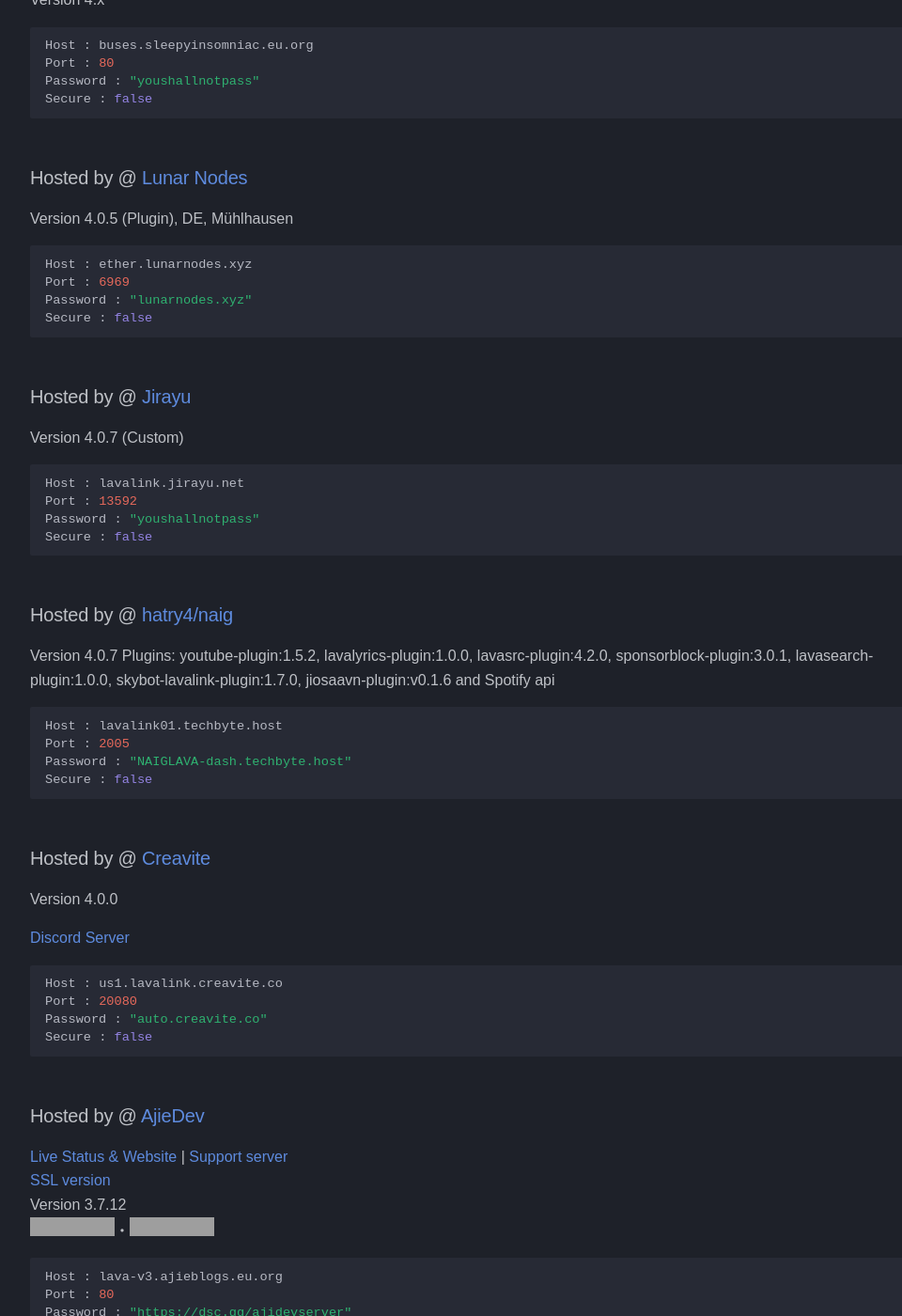
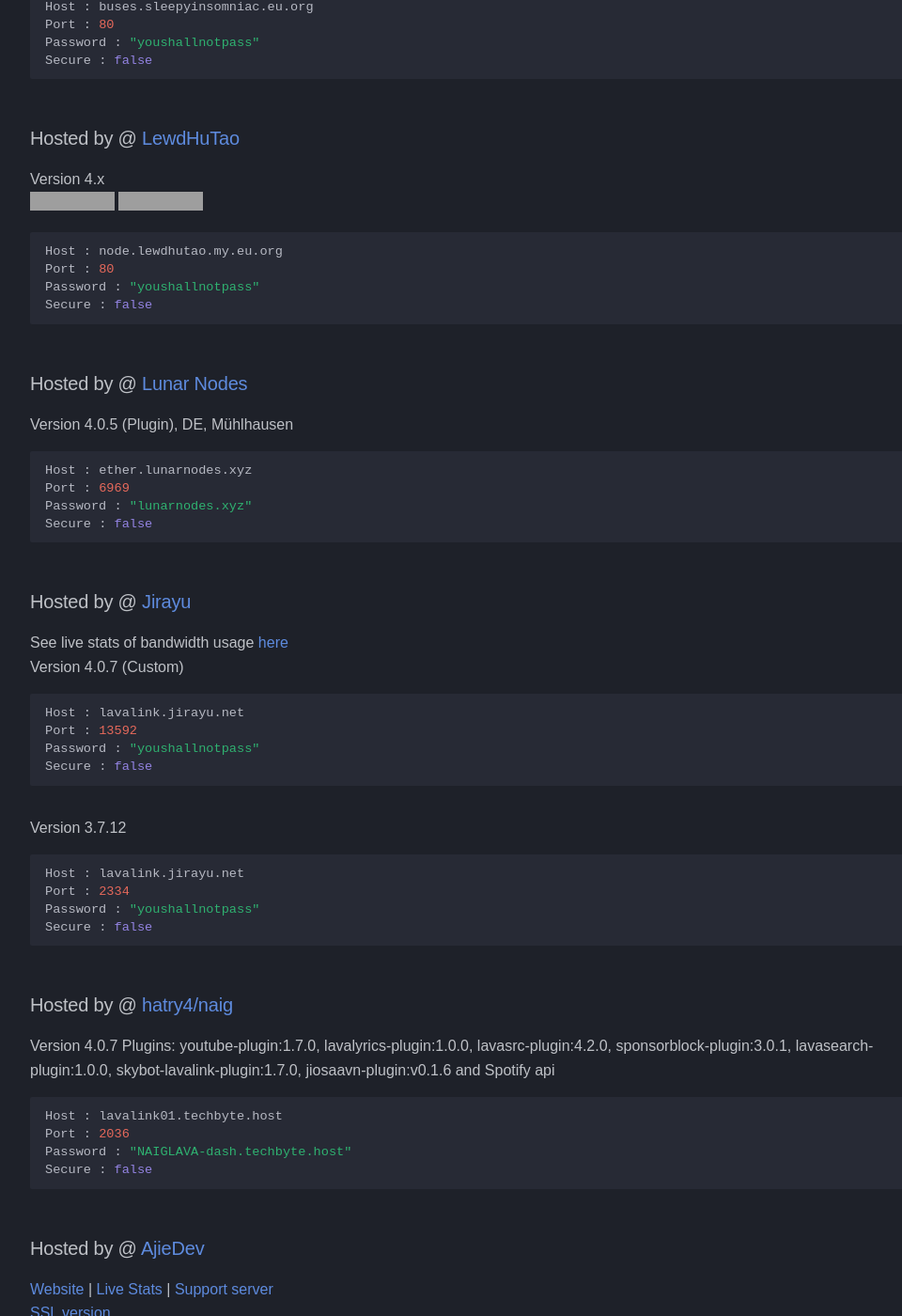
Before and after one commit to DarrenOfficial/lavalink-list, an MkDocs documentation site: the page built from docs/NoSSL/lavalink-without-ssl.md, in a window 1280 px wide and 1400 px high, scrolled down 964 px. Shown: the whole window at 94% size, without its empty margins (14-974 px from the left). Built offline with MkDocs 1.6.1 and Material for MkDocs 9.7.7, drawn with Linux system fonts in a browser that asks for light colours; some web fonts are replaced; comment, search, counter and statistics services are not loaded; a style sheet for code colours, icons or effects is not loaded; some of the changed text lies outside the part shown; grey boxes are pictures that could not be loaded.

Commit message:
Update lavalink-without-ssl.md

````diff
--- a/docs/NoSSL/lavalink-without-ssl.md
+++ b/docs/NoSSL/lavalink-without-ssl.md
@@ -42,16 +42,26 @@ Secure : false
 
 
 ### Hosted by @ [urfavteddybear](https://github.com/urfavteddybear/)
-Version 3.x
+Version 4.x
 ```bash
 Host : ll.sleepyinsomniac.eu.org
 Port : 80
 Password : "youshallnotpass"
 Secure : false
 ```
-Version 4.x
 ```bash
 Host : buses.sleepyinsomniac.eu.org
+Port : 80
+Password : "youshallnotpass"
+Secure : false
+```
+
+### Hosted by @ [LewdHuTao](https://github.com/lewdhutao)
+Version 4.x
+<br>
+![Node Status](https://lavalink.shittybot.xyz/api/v1/badge/status/3) ![Node Players](https://lavalink.shittybot.xyz/api/v1/badge/players/3)
+```bash
+Host : node.lewdhutao.my.eu.org
 Port : 80
 Password : "youshallnotpass"
 Secure : false
@@ -66,6 +76,7 @@ Password : "lunarnodes.xyz"
 Secure : false
 ```
 ### Hosted by @ [Jirayu](https://jirayu.net)
+See live stats of bandwidth usage [here](https://status.jirayu.net/report/uptime/a5b140d89f605d476a19732f80a70ff6/) <br />
 Version 4.0.7 (Custom)
 ```bash
 Host : lavalink.jirayu.net
@@ -74,31 +85,28 @@ Password : "youshallnotpass"
 Secure : false
 ```
 
+Version 3.7.12
+```bash
+Host : lavalink.jirayu.net
+Port : 2334
+Password : "youshallnotpass"
+Secure : false
+```
+
 ### Hosted by @ [hatry4/naig](https://hatry4.github.io/)
-Version 4.0.7 Plugins: youtube-plugin:1.5.2, lavalyrics-plugin:1.0.0, lavasrc-plugin:4.2.0, sponsorblock-plugin:3.0.1, lavasearch-plugin:1.0.0, skybot-lavalink-plugin:1.7.0, jiosaavn-plugin:v0.1.6 and Spotify api
+Version 4.0.7 Plugins: youtube-plugin:1.7.0, lavalyrics-plugin:1.0.0, lavasrc-plugin:4.2.0, sponsorblock-plugin:3.0.1, lavasearch-plugin:1.0.0, skybot-lavalink-plugin:1.7.0, jiosaavn-plugin:v0.1.6 and Spotify api
 ```bash
 Host : lavalink01.techbyte.host
-Port : 2005
+Port : 2036
 Password : "NAIGLAVA-dash.techbyte.host"
 Secure : false
 ```
 
-### Hosted by @ [Creavite](https://crvt.co/a/lavalink)
-Version 4.0.0
-
-[Discord Server](https://discord.gg/creavite)
-```bash
-Host : us1.lavalink.creavite.co
-Port : 20080
-Password : "auto.creavite.co"
-Secure : false
-```
-
 ### Hosted by @ [AjieDev](https://github.com/AjieDev)
-[Live Status & Website](https://lavalink.ajiedev.tech/) | [Support server](https://dsc.gg/ajidevserver) <br />
+[Website](https://lavalink.ajieblogs.eu.org/) | [Live Stats](https://lava-stat.ajieblogs.eu.org/) | [Support server](https://dsc.gg/ajidevserver) <br />
 [SSL version](https://lavalink.darrennathanael.com/SSL/lavalink-with-ssl/#hosted-by-ajiedev) <br />
 Version 3.7.12 <br />
-![stat](https://uptime.ajiedev.tech/api/badge/7/status)・![up](https://uptime.ajiedev.tech/api/badge/7/uptime?labelSuffix=+hour)
+![stat](https://status.ajieblogs.eu.org/api/badge/10/status)・![up](https://status.ajieblogs.eu.org/api/badge/10/uptime?labelSuffix=+hour)・![playersv3](https://ajieblogs.eu.org/lavalink/v3/badge/Players)
 ```bash
 Host : lava-v3.ajieblogs.eu.org
 Port : 80
@@ -123,31 +131,6 @@ Password : "albinhakanson.se"
 Secure : false
 ```
 
-### Hosted by @ [timelessnesses](https://timelessnesses.me)
-Version 3.7.10
-```bash
-Host : lavalink.api.timelessnesses.me
-Port : 80
-Password : "youshallnotpass"
-Secure : false
-```
-Version 4.0.3 \ Plugins SponsorBlock, LavaSearch, DuncteBot, XM, Lyrics.kt, LavaDSPX
-```bash
-Host : four.lavalink.api.timelessnesses.me
-Port : 80
-Password : "youshallnotpass"
-Secure : false
-```
-
-### Hosted By @ [𝓓𝓔𝓛𝓤𝓢𝓘𝓞𝓝](https://discord.gg/7VQWkeYxS4)
-Version 3 | [Uptime Status](http://status-lavalink.ddns.net:7016/status/bot)
-```bash
-Host : lavalink.ddns.net
-Port : 7106
-Password : "discord.gg/FqEQtEtUc9"
-Secure : false
-```
-
 ### Hosted by @ [jxsh](https://jxshua.dev)
 Version 4.0.6 ・ [Uptime](https://status.jxshua.dev/) ・
 ```bash
@@ -159,30 +142,30 @@ Secure : false
 
 ### Hosted by @ [Amane](https://amane.my.id)
 Version 3.7.12 <br />
-[Live Status](https://lavalink-stats.serenetia.com/) ・ [Uptime](https://status.serenetia.com/status/all) ・ ![badgev3](https://status.serenetia.com/api/badge/7/status?style=flat-square)<br />
+![status](https://status.serenetia.com/api/badge/7/status?style=flat-square) ・ ![uptime](https://status.serenetia.com/api/badge/7/uptime?style=flat-square) ・ ![stat](https://ajieblogs.eu.org/lavalink/amane/v3/badge/Players) <br />
 SSL version [here.](https://lavalink.darrennathanael.com/SSL/lavalink-with-ssl/#hosted-by-amane) <br />
 ```bash
-Host : lavalink.serenetia.com
+Host : lavalinkv3-id.serenetia.com
 Port : 80
-Password : "lavalinkv3"
+Password : "BatuManaBisa"
 Secure : false
 ```
 
 Version 4.0.7 <br />
-[Live Status](https://lavalink-stats.serenetia.com/) ・ [Uptime](https://status.serenetia.com/status/all) ・ ![badgev4](https://status.serenetia.com/api/badge/8/status?style=flat-square)<br />
+![status](https://status.serenetia.com/api/badge/8/status?style=flat-square) ・ ![uptime](https://status.serenetia.com/api/badge/8/uptime?style=flat-square) ・ ![stat](https://ajieblogs.eu.org/lavalink/amane/v4/badge/Players) <br />
 ```bash
-Host : lavalinkv4.serenetia.com
+Host : lavalinkv4-id.serenetia.com
 Port : 80
-Password : "lavalinkv4"
+Password : "BatuManaBisa"
 Secure : false
 ```
 
 Version 4.0.7 <br />
-[Live Status](https://lavalink-stats.serenetia.com/) ・ [Uptime](https://status.serenetia.com/status/all) ・ ![badgev4](https://status.serenetia.com/api/badge/9/status?style=flat-square)<br />
+![status](https://status.serenetia.com/api/badge/9/status?style=flat-square) ・ ![uptime](https://status.serenetia.com/api/badge/9/uptime?style=flat-square) <br />
 ```bash
 Host : lavalinkv4-eu.serenetia.com
 Port : 80
-Password : "lavalinkv4"
+Password : "BatuManaBisa"
 Secure : false
 ```
 
@@ -219,8 +201,33 @@ Secure : false
 Version 3.7.10 \ ・![status](https://granite-bear.pikapod.net/api/badge/6/status)・![Ping](https://granite-bear.pikapod.net/api/badge/6/response)・![uptime](https://granite-bear.pikapod.net/api/badge/6/uptime)
 ```bash
 Host : lavalink3.theelf.tech
-Port : 12634
+Port : 50050
 Password : "discord.gg/PqVQgXTweC"
+Secure : false
+```
+### Hosted by @ [Horizxon Limited](https://github.com/HenGPlayZ/)
+Version 4.x <br />
+[Live Status](https://status.lavalink.rocks)・![stat](https://status.hengnation.dev/api/badge/25/status)・![connections](https://api.lavalink.rocks/v4/badge/connections)
+```bash
+Host : v4.lavalink.rocks
+Port : 80
+Password : "horizxon.tech"
+Secure : false
+```
+Version 3.x <br />
+[Live Status](https://status.lavalink.rocks)・![stat](https://status.hengnation.dev/api/badge/26/status)・![connections](https://api.lavalink.rocks/v3/badge/connections)
+```bash
+Host : v3.lavalink.rocks
+Port : 80
+Password : "horizxon.tech"
+Secure : false
+```
+### Hosted by @ [Catfein](https://catfein.com)
+Version 4.0.7
+```bash
+Host : lava.catfein.com
+Port : 5000
+Password : "catfein"
 Secure : false
 ```
 
````
Also changed, not shown: other parts of docs/NoSSL/lavalink-without-ssl.md (+2 -3 lines).
